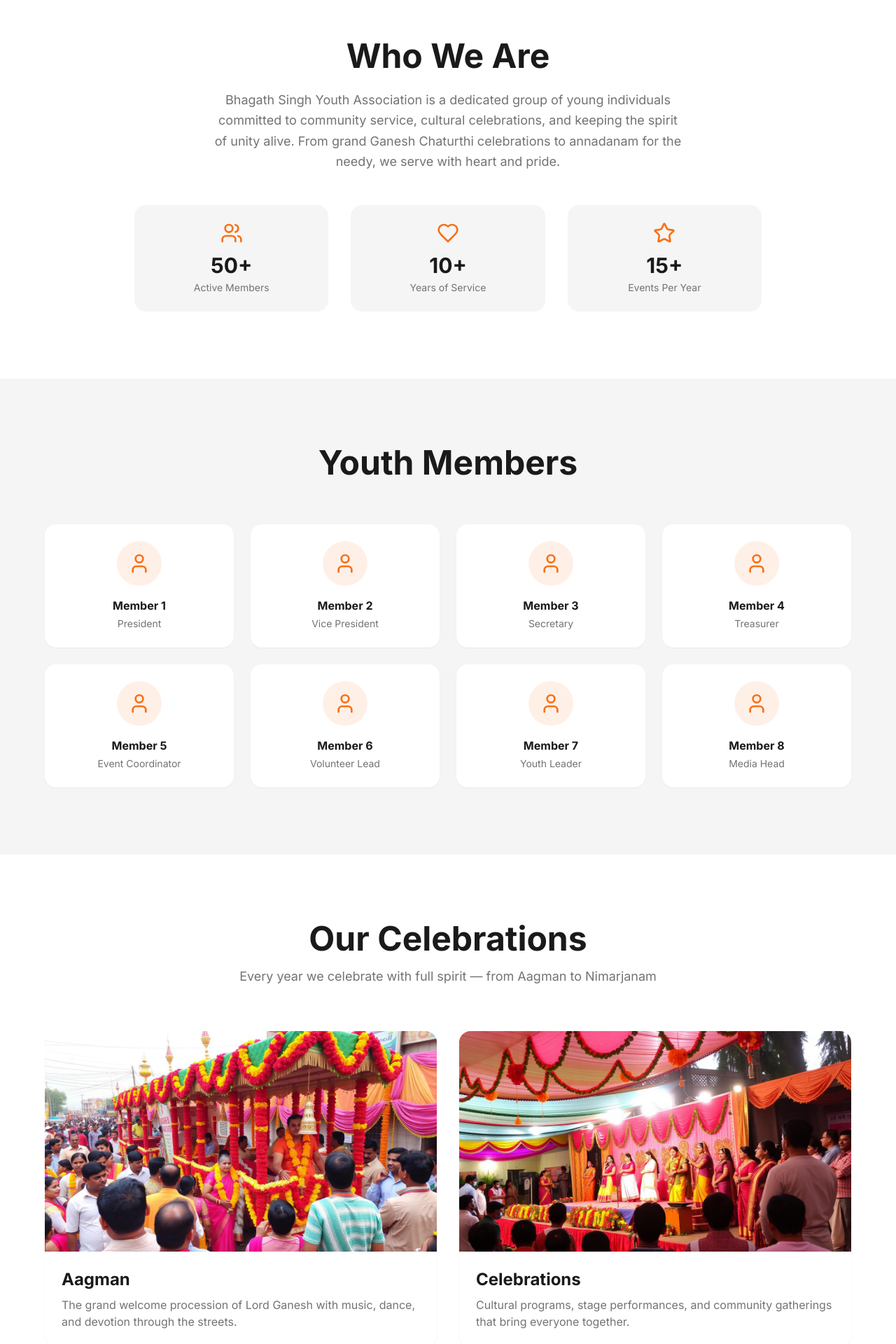
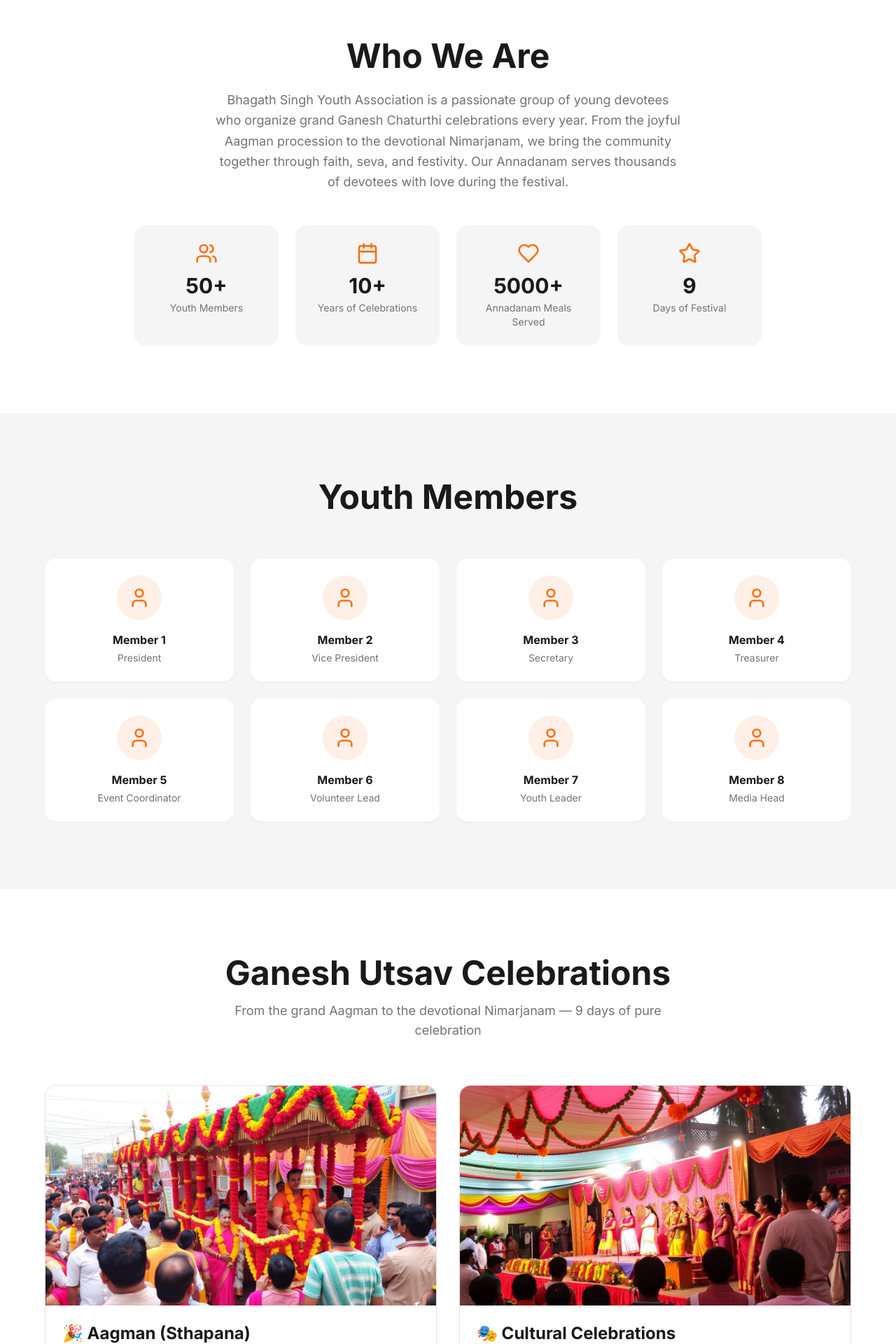
Before and after one commit to RISHI0415/LAGGAMRESTAURANT, a React (Vite) app: page / in a window 1280 px wide. Shown: the part 840-2760 px from the top of the page at 70% size. Built offline with nearby package versions, Linux system fonts and the light colour scheme; a web font is replaced by a local one.

Commit message:
Changes
Co-authored-by: RISHI0415 <269213734+RISHI0415@users.noreply.github.com>

```diff
--- a/index.html
+++ b/index.html
@@ -3,8 +3,8 @@
   <head>
     <meta charset="UTF-8" />
     <meta name="viewport" content="width=device-width, initial-scale=1.0" />
-    <title>Bhagath Singh Youth Association | Serving Community with Pride</title>
-    <meta name="description" content="Bhagath Singh Youth Association - A community of passionate youth dedicated to celebrations, annadanam, aagman, nimarjanam and social service." />
+    <title>Bhagath Singh Youth Association | Ganesh Utsav Committee — Hyderabad</title>
+    <meta name="description" content="Bhagath Singh Youth Association organizes grand Ganesh Chaturthi celebrations every year — Aagman, 9-day cultural programs, Annadanam & Nimarjanam in Hyderabad." />
     <link rel="preconnect" href="https://fonts.googleapis.com" />
     <link rel="preconnect" href="https://fonts.gstatic.com" crossorigin />
     <link href="https://fonts.googleapis.com/css2?family=Tiro+Devanagari+Hindi&family=Inter:wght@300;400;500;600;700;800&display=swap" rel="stylesheet" />
--- a/src/components/AboutSection.tsx
+++ b/src/components/AboutSection.tsx
@@ -1,5 +1,5 @@
 import { motion } from "framer-motion";
-import { Users, Heart, Star } from "lucide-react";
+import { Users, Heart, Star, Calendar } from "lucide-react";
 
 const AboutSection = () => (
   <section className="py-24 px-6">
@@ -7,16 +7,18 @@ const AboutSection = () => (
       <motion.div initial={{ opacity: 0, y: 30 }} whileInView={{ opacity: 1, y: 0 }} viewport={{ once: true }}>
         <h2 className="text-4xl md:text-5xl font-bold mb-6">Who We Are</h2>
         <p className="text-lg text-muted-foreground leading-relaxed max-w-2xl mx-auto mb-12">
-          Bhagath Singh Youth Association is a dedicated group of young individuals committed to community service,
-          cultural celebrations, and keeping the spirit of unity alive. From grand Ganesh Chaturthi celebrations
-          to annadanam for the needy, we serve with heart and pride.
+          Bhagath Singh Youth Association is a passionate group of young devotees who organize grand
+          Ganesh Chaturthi celebrations every year. From the joyful Aagman procession to the devotional
+          Nimarjanam, we bring the community together through faith, seva, and festivity. Our Annadanam
+          serves thousands of devotees with love during the festival.
         </p>
       </motion.div>
-      <div className="grid grid-cols-1 sm:grid-cols-3 gap-8">
+      <div className="grid grid-cols-2 sm:grid-cols-4 gap-6">
         {[
-          { icon: Users, label: "Active Members", value: "50+" },
-          { icon: Heart, label: "Years of Service", value: "10+" },
-          { icon: Star, label: "Events Per Year", value: "15+" },
+          { icon: Users, label: "Youth Members", value: "50+" },
+          { icon: Calendar, label: "Years of Celebrations", value: "10+" },
+          { icon: Heart, label: "Annadanam Meals Served", value: "5000+" },
+          { icon: Star, label: "Days of Festival", value: "9" },
         ].map((stat, i) => (
           <motion.div
             key={stat.label}
--- a/src/components/CelebrationsSection.tsx
+++ b/src/components/CelebrationsSection.tsx
@@ -6,23 +6,23 @@ import annadanamImg from "@/assets/annadanam.jpg";
 
 const events = [
   {
-    title: "Aagman",
-    desc: "The grand welcome procession of Lord Ganesh with music, dance, and devotion through the streets.",
+    title: "🎉 Aagman (Sthapana)",
+    desc: "The grand welcome of Lord Ganesh! A vibrant procession with drums, music, dance, and decorated chariots through the streets — the most exciting day of the festival.",
     img: aagmanImg,
   },
   {
-    title: "Celebrations",
-    desc: "Cultural programs, stage performances, and community gatherings that bring everyone together.",
+    title: "🎭 Cultural Celebrations",
+    desc: "Nine days filled with cultural programs, stage performances, devotional singing, and community gatherings that unite the entire neighbourhood.",
     img: celebrationsImg,
   },
   {
-    title: "Annadanam",
-    desc: "Free food distribution to the community — serving thousands with love and devotion every year.",
+    title: "🍛 Annadanam (Free Food)",
+    desc: "Serving thousands of devotees and community members with free meals during the festival. Our youth volunteers cook and serve with love and devotion.",
     img: annadanamImg,
   },
   {
-    title: "Nimarjanam",
-    desc: "The immersion ceremony — a beautiful farewell procession to the river with prayers and celebrations.",
+    title: "🌊 Nimarjanam (Visarjan)",
+    desc: "The emotional farewell procession of Lord Ganesh to the river for immersion. A grand send-off with music, prayers, and 'Ganpati Bappa Morya' chants.",
     img: nimarjanamImg,
   },
 ];
@@ -36,10 +36,10 @@ const CelebrationsSection = () => (
         viewport={{ once: true }}
         className="text-4xl md:text-5xl font-bold text-center mb-4"
       >
-        Our Celebrations
+        Ganesh Utsav Celebrations
       </motion.h2>
       <p className="text-center text-muted-foreground text-lg mb-16 max-w-2xl mx-auto">
-        Every year we celebrate with full spirit — from Aagman to Nimarjanam
+        From the grand Aagman to the devotional Nimarjanam — 9 days of pure celebration
       </p>
       <div className="grid grid-cols-1 md:grid-cols-2 gap-8">
         {events.map((event, i) => (
@@ -49,7 +49,7 @@ const CelebrationsSection = () => (
             whileInView={{ opacity: 1, y: 0 }}
             viewport={{ once: true }}
             transition={{ delay: i * 0.1 }}
-            className="rounded-2xl overflow-hidden bg-background shadow-sm hover:shadow-lg transition-shadow group"
+            className="rounded-2xl overflow-hidden bg-background shadow-sm hover:shadow-lg transition-shadow group border border-border"
           >
             <div className="aspect-video overflow-hidden">
               <img
--- a/src/components/FinalCTA.tsx
+++ b/src/components/FinalCTA.tsx
@@ -9,16 +9,17 @@ const FinalCTA = () => (
       viewport={{ once: true }}
       className="max-w-3xl mx-auto text-center"
     >
-      <h2 className="text-4xl md:text-5xl font-bold mb-6">Join Us This Year!</h2>
+      <h2 className="text-4xl md:text-5xl font-bold mb-6">🙏 Ganpati Bappa Morya!</h2>
       <p className="text-lg text-white/80 mb-10">
-        Be a part of our celebrations, community service, and the vibrant spirit of Bhagath Singh Youth Association.
+        Join us this Ganesh Chaturthi! Be a part of the celebrations, volunteer for Annadanam,
+        and experience the divine energy of our community.
       </p>
       <div className="flex flex-col sm:flex-row items-center justify-center gap-4">
         <Button size="lg" className="bg-navy text-white hover:bg-navy/90 rounded-full px-8 font-semibold" asChild>
           <a href="#location">Get in Touch</a>
         </Button>
         <Button size="lg" variant="outline" className="border-white text-white hover:bg-white/10 rounded-full px-8" asChild>
-          <a href="#celebrations">View Events</a>
+          <a href="#celebrations">View Celebrations</a>
         </Button>
       </div>
     </motion.div>
--- a/src/components/HeroSection.tsx
+++ b/src/components/HeroSection.tsx
@@ -5,7 +5,7 @@ import logo from "@/assets/logo.png";
 
 const HeroSection = () => (
   <section className="relative min-h-screen flex items-center justify-center overflow-hidden">
-    <img src={heroImg} alt="Bhagath Singh Youth Association members" className="absolute inset-0 w-full h-full object-cover" />
+    <img src={heroImg} alt="Bhagath Singh Youth Association - Ganesh Utsav" className="absolute inset-0 w-full h-full object-cover" />
     <div className="absolute inset-0 bg-navy/70" />
     <motion.div
       initial={{ opacity: 0, y: 40 }}
@@ -14,11 +14,12 @@ const HeroSection = () => (
       className="relative z-10 text-center px-6 max-w-3xl"
     >
       <img src={logo} alt="BSYA Logo" width={120} height={120} className="mx-auto mb-6" />
-      <h1 className="text-4xl md:text-6xl font-bold text-white mb-4 leading-tight">
+      <h1 className="text-4xl md:text-6xl font-bold text-white mb-2 leading-tight">
         Bhagath Singh Youth Association
       </h1>
-      <p className="text-lg md:text-xl text-white/80 mb-10 max-w-xl mx-auto">
-        Serving the community with pride, unity, and devotion — every year, every celebration.
+      <p className="text-xl md:text-2xl text-saffron font-semibold mb-4">🙏 Ganesh Utsav Committee</p>
+      <p className="text-lg text-white/80 mb-10 max-w-xl mx-auto">
+        Celebrating Ganesh Chaturthi with grand Aagman, Annadanam, cultural programs & Nimarjanam every year.
       </p>
       <div className="flex flex-col sm:flex-row items-center justify-center gap-4">
         <Button variant="hero" size="lg">
--- a/src/components/YearlyTimeline.tsx
+++ b/src/components/YearlyTimeline.tsx
@@ -1,15 +1,14 @@
 import { motion } from "framer-motion";
 
-
 const years = [
-  { year: "2018", highlight: "Association Founded" },
-  { year: "2019", highlight: "First Grand Ganesh Chaturthi" },
-  { year: "2020", highlight: "Community Support During COVID" },
-  { year: "2021", highlight: "Expanded Annadanam Program" },
-  { year: "2022", highlight: "50+ Active Members Milestone" },
-  { year: "2023", highlight: "Biggest Celebration Yet" },
-  { year: "2024", highlight: "Cultural Programs & Youth Rally" },
-  { year: "2025", highlight: "Continuing the Legacy" },
+  { year: "2018", highlight: "Association founded, first Ganesh Sthapana" },
+  { year: "2019", highlight: "Grand procession with 1000+ devotees" },
+  { year: "2020", highlight: "Eco-friendly Ganesh celebration during COVID" },
+  { year: "2021", highlight: "Started Annadanam — served 2000+ meals" },
+  { year: "2022", highlight: "50+ youth members joined the association" },
+  { year: "2023", highlight: "Biggest celebration — 9-day cultural programs" },
+  { year: "2024", highlight: "5000+ Annadanam meals, grand Nimarjanam rally" },
+  { year: "2025", highlight: "Continuing the legacy of devotion & service" },
 ];
 
 const YearlyTimeline = () => (
@@ -21,7 +20,7 @@ const YearlyTimeline = () => (
         viewport={{ once: true }}
         className="text-4xl md:text-5xl font-bold text-center mb-16"
       >
-        Our Journey — Each Year
+        Our Ganesh Utsav Journey
       </motion.h2>
       <div className="relative">
         <div className="absolute left-6 md:left-1/2 top-0 bottom-0 w-0.5 bg-saffron/30" />
```
